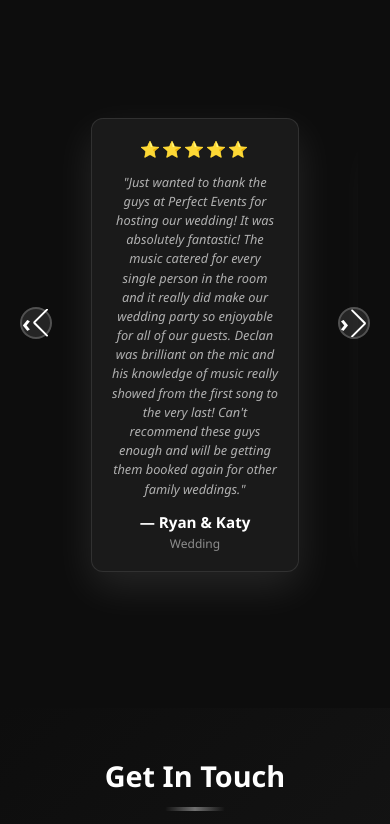
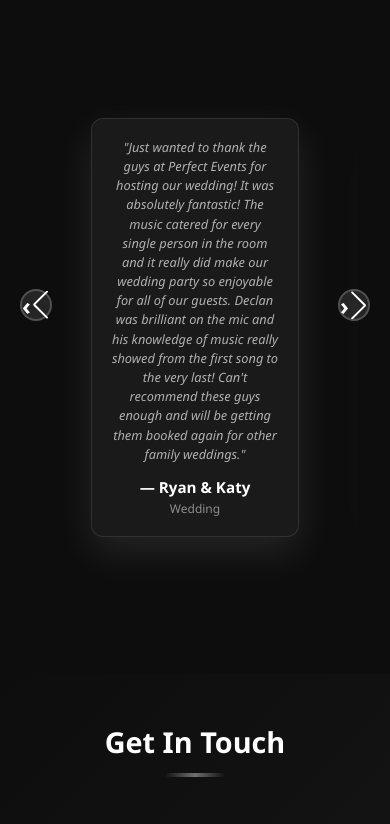
Before and after one commit to danielmoore6250/perfect-events, a React (Create React App) app: page / in a window 390 px wide. Shown: the part 6120-6944 px from the top of the page. Built offline with nearby package versions, Linux system fonts and the light colour scheme.

Commit message:
remove stars

```diff
--- a/src/components/ReviewCarousel.js
+++ b/src/components/ReviewCarousel.js
@@ -35,11 +35,6 @@ function ReviewCarousel() {
         {reviews.map((review) => (
           <SwiperSlide key={review.id} className="review-slide">
             <div className="review-card">
-              <div className="stars">
-                {[...Array(review.rating)].map((_, i) => (
-                  <span key={i}>⭐</span>
-                ))}
-              </div>
               <p className="review-text">"{review.text}"</p>
               <p className="review-author">— {review.name}</p>
               <p className="review-event">{review.event}</p>
--- a/src/styles/ReviewCarousel.css
+++ b/src/styles/ReviewCarousel.css
@@ -35,12 +35,6 @@
   border-color: rgba(255, 255, 255, 0.3);
   box-shadow: 0 15px 40px rgba(255, 255, 255, 0.2);
   transform: translateY(-4px);
-}
-
-.review-card .stars {
-  font-size: 1.3rem;
-  margin-bottom: 1rem;
-  letter-spacing: 2px;
 }
 
 .review-card .review-text {
@@ -158,10 +152,6 @@
     border-radius: 12px;
   }
 
-  .review-card .stars {
-    font-size: 1rem;
-    margin-bottom: 0.8rem;
-  }
 
   .review-card .review-text {
     font-size: 0.8rem;
```
